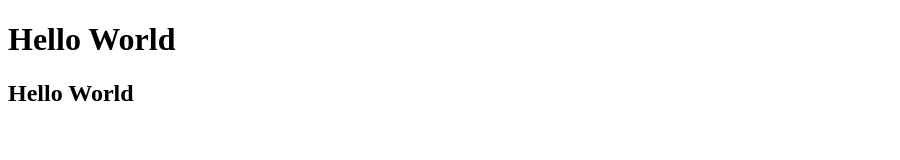
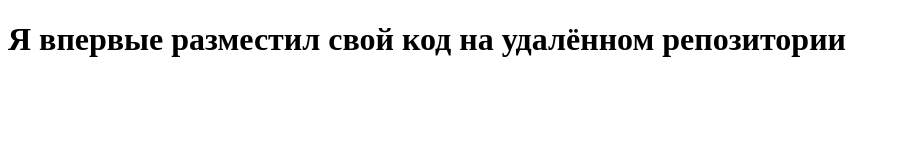
Before and after one commit to efanin04/test_repo, a plain HTML site: page index.html in a window 1280 px wide. Shown: the whole page, without its empty margins (0-900 px from the left). Drawn offline with Linux system fonts and the light colour scheme.

Commit message:
New commit

```diff
--- a/index.html
+++ b/index.html
@@ -4,9 +4,9 @@
         <meta charset="UTF-8">
         <meta http-equiv="X-UA-Compatible" content="it+edge">
         <meta name="viewpor" content="width-device-width, initial-scale+1.0">
+        <title>New git project</title>
     </head>
     <body>
-    <h1>Hello World</h1>
-    <h2>Hello World</h2>
+    <h1>Я впервые разместил свой код на удалённом репозитории</h1>
     </body>
 </html>
```
Also changed, not shown: 1 other file.
